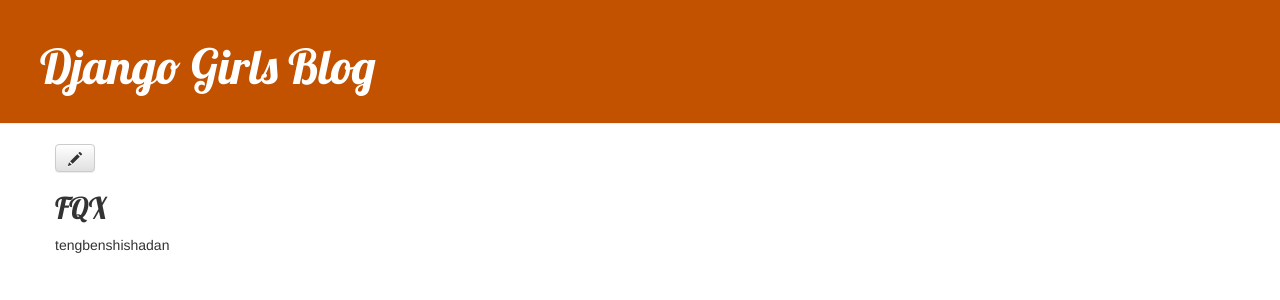
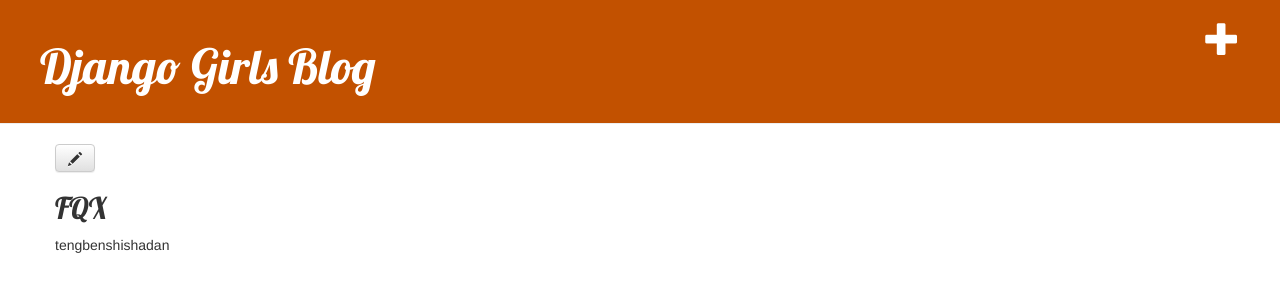
Before and after one commit to FRIDA0718/my-first-blog, a Django app: page /post/5/ in a window 1280 px wide. Shown: the top 300 px of the page. Run offline with Django 3.2, Linux system fonts and the light colour scheme; a user stored in the database is signed in; data comes from the database, SQL or seed files in the repository; some libraries are stand-ins or nearby versions.

Commit message:
Added views to create/edit blog post inside the site.

```diff
--- a/blog/templates/blog/base.html
+++ b/blog/templates/blog/base.html
@@ -9,6 +9,9 @@
     </head>
 <body>
 <div class="page-header">
+    {% if user.is_authenticated %}
+        <a href="{% url 'post_new' %"class="top-menu"><span class="glyphicon glyphicon-plus"></span></a>
+    {% endif %}
     <h1><a href="/">Django Girls Blog</a></h1>
 </div>
 <div class="content container">
```
